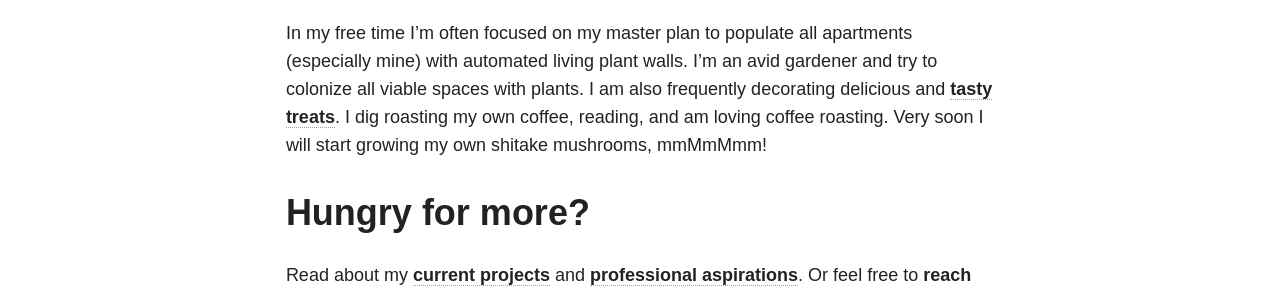
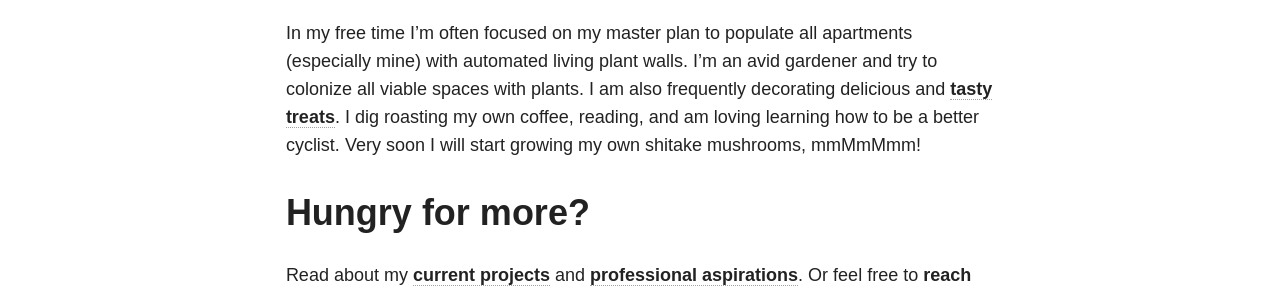
Before and after one commit to teresafinn/teresafinn.github.io, a Jekyll site: the page built from about/index.md, in a window 1280 px wide. Shown: the part 1312-1606 px from the top of the page. Built offline with Jekyll 4.4.1, drawn with Linux system fonts in a browser that asks for light colours; nearby versions of some CDN libraries.

Commit message:
Remove redundancy

```diff
--- a/about/index.md
+++ b/about/index.md
@@ -17,7 +17,7 @@
 
 I love challenges, people, and figuring out the whys. I have wide ranging interests and experiences - I've worked as a currency trader, English teacher in China, international trade analyst, cake decorator, higher ed administrator, fledgling academic, barista, and more. Particularly delightful topics for me: enagaging communities through technology, software testing, front-end development, and the differences between computer languages. I am a huge believer in the power and importance of communities - I help organize [**Ruby for Good**](http://rubyforgood.com) and designed this beautiful [**logo**](/images/ruby-for-good-logo.jpg) for our annual meeting.
 
-In my free time I'm often focused on my master plan to populate all apartments (especially mine) with automated living plant walls. I'm an avid gardener and try to colonize all viable spaces with plants. I am also frequently decorating delicious and [**tasty treats**](/hobbies). I dig roasting my own coffee, reading, and am loving coffee roasting. Very soon I will start growing my own shitake mushrooms, mmMmMmm!
+In my free time I'm often focused on my master plan to populate all apartments (especially mine) with automated living plant walls. I'm an avid gardener and try to colonize all viable spaces with plants. I am also frequently decorating delicious and [**tasty treats**](/hobbies). I dig roasting my own coffee, reading, and am loving learning how to be a better cyclist. Very soon I will start growing my own shitake mushrooms, mmMmMmm!
 
 <!--  -->
 
```
Also changed, not shown: work/index.md (+1 -1 lines).
